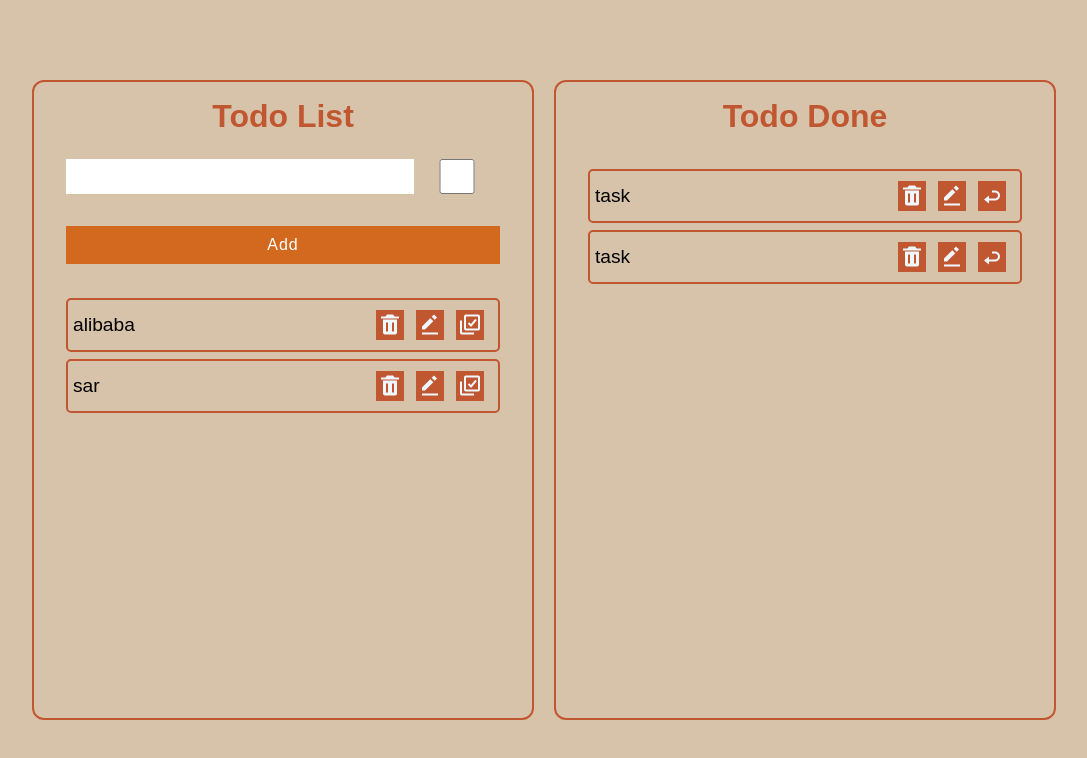
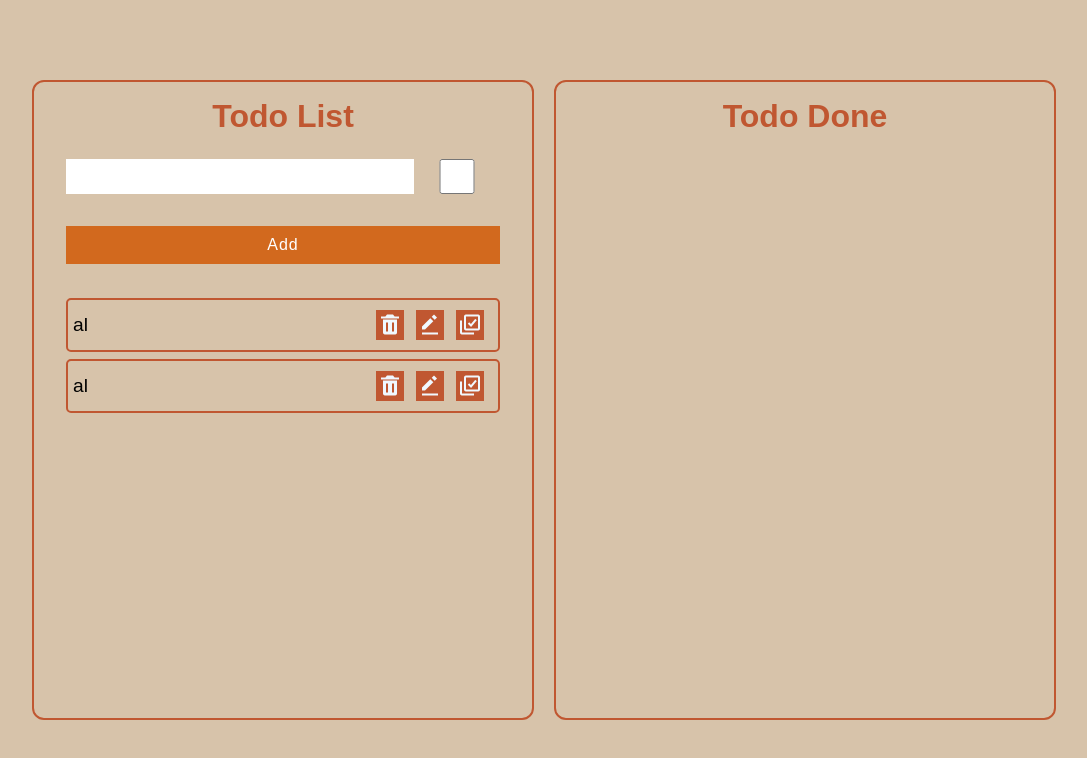
Before and after one commit to madidqn/TodoList-React-Project, a React (Create React App) app: page / in a window 1280 px wide. Shown: the top 758 px of the page, without its empty margins (96-1183 px from the left). Built offline with nearby package versions, Linux system fonts and the light colour scheme; data requests are answered from the project's data file.

Commit message:
list done

```diff
--- a/db.json
+++ b/db.json
@@ -1,14 +1,14 @@
 {
   "todo": [
     {
-      "id": "4adf",
-      "task": "alibaba",
+      "id": "46fa",
+      "task": "al",
       "checked": false
     },
     {
-      "id": "3de3",
-      "task": "sar",
-      "checked": false
+      "id": "eecd",
+      "task": "al",
+      "checked": true
     }
   ],
   "todoDone": []
--- a/src/App.js
+++ b/src/App.js
@@ -2,33 +2,39 @@ import { useState } from "react";
 import "./App.css";
 
 function App() {
-  const url = "http://localhost:5000/todo";
-  const [task, setTask] = useState("");
-  const [check, setCheck] = useState(false);
+  //const url = "http://localhost:5000/todo";
+  const url = "http://localhost:5000/";
+  const [inputValue, setInputValue] = useState("");
+  const [checkBox, setCheckBox] = useState(false);
   const [edit, setEdit] = useState(false);
   const [todos, setTodos] = useState([]);
+  const [todoDone, setTodoDone] = useState([]);
   const [idTask, setIdTask] = useState(0);
-  // const [singleTask, setSingleTask] = useState("");
+  // completed tasks//
   function submit(e) {
     e.preventDefault();
     //post data
-    fetch(url, {
+    try {
+      fetch(`${url}todo`, {
         method: "POST",
         body: JSON.stringify({
-        task: task,
-        checked: check,
+          task: inputValue,
+          checked: checkBox,
         }),
         headers: {
           "Content-type": "aplication/json",
         },
       });
-    setCheck(false);
-    setTask("");
+      setCheckBox(false);
+      setInputValue("");
+    } catch (e) {
+      console.log(e);
+    }
   }
 
   // get data
   async function getData() {
-    const response = await fetch(url);
+    const response = await fetch(`${url}todo`);
     const data = await response.json();
     setTodos(data);
   }
@@ -37,39 +43,88 @@ function App() {
   function deleteTask(id) {
     let confirmation = window.confirm("Are you shure?");
     if (confirmation) {
-      fetch(url + `/${id}`, {
+      fetch(`${url}todo/${id}`, {
         method: "DELETE",
       });
     }
   }
   // get task
   function getTask(id) {
-    // const response = await fetch(url + `/${id}`);
-    // const task = await response.json();
-    // setSingleTask(task);
     setEdit(true);
     const filterData = todos.filter((user) => user.id === id);
-    setTask(filterData[0].task);
-    setCheck(filterData[0].checked);
+    setInputValue(filterData[0].task);
+    setCheckBox(filterData[0].checked);
     setIdTask(filterData[0].id);
-    // console.log(filterData[0].task);
-    //  editTask(id);
   }
   // edit task
   function editTask() {
-    fetch(url + `/${idTask}`, {
+    fetch(`${url}todo/${idTask}`, {
       method: "PATCH",
       body: JSON.stringify({
-        task: task,
-        checked: check,
+        task: inputValue,
+        checked: checkBox,
+      }),
+      headers: {
+        "Content-type": "aplication/json",
+      },
+      // headers: { "Access-Control-Allow-Origin": "*" },
+    });
+    setEdit(false);
+    setCheckBox(false);
+    setInputValue("");
+  }
+  // list done
+  // postTask
+  // "http://localhost:5000/todoDone"
+  function postTask(id) {
+    const filterData = todos.filter((user) => user.id === id);
+    deleteTask(id);
+    try {
+      fetch(`${url}todoDone`, {
+        method: "POST",
+        body: JSON.stringify({
+          task: filterData[0].task,
+          checked: filterData[0].checked,
         }),
         headers: {
           "Content-type": "aplication/json",
         },
       });
-    setEdit(false);
-    setCheck(false);
-    setTask("");
+    } catch (e) {
+      console.log(e);
+    }
+  }
+  async function getDone() {
+    const response = await fetch(`${url}todoDone`);
+    const data = await response.json();
+    setTodoDone(data);
+  }
+  getDone();
+  function deleteTaskDone(id) {
+    let confirmation = window.confirm("Are you shure?");
+    if (confirmation) {
+      fetch(`${url}todoDone/${id}`, {
+        method: "DELETE",
+      });
+    }
+  }
+  function postTaskDone(id) {
+    const filterData = todoDone.filter((user) => user.id === id);
+    deleteTaskDone(id);
+    try {
+      fetch(url, {
+        method: "POST",
+        body: JSON.stringify({
+          task: filterData[0].task,
+          checked: filterData[0].checked,
+        }),
+        headers: {
+          "Content-type": "aplication/json",
+        },
+      });
+    } catch (e) {
+      console.log(e);
+    }
   }
   return (
     <div className="app">
@@ -79,16 +134,16 @@ function App() {
           <div>
             <input
               type="text"
-              value={task}
-              onChange={(e) => setTask(e.target.value)}
+              value={inputValue}
+              onChange={(e) => setInputValue(e.target.value)}
             />
             <input
               type="checkbox"
-              onChange={(e) => setCheck(e.target.checked)}
-              checked={check}
+              onChange={(e) => setCheckBox(e.target.checked)}
+              checked={checkBox}
             />
           </div>
-          <button>Add</button>
+          <button className={!edit ? "" : "noneActive"}>Add</button>
           <button
             type="button"
             className={edit ? "" : "noneActive"}
@@ -98,20 +153,23 @@ function App() {
           </button>
         </form>
         <ul>
-          {todos.map((user) => (
-            <div key={user.id}>
-              <li>{user.task}</li>
+          {todos.map((todo) => (
+            <div key={todo.id}>
+              <li>{todo.task}</li>
               <div>
-                {user.checked}
+                {todo.checked}
                 <i
                   className="bx bxs-trash"
-                  onClick={() => deleteTask(user.id)}
+                  onClick={() => deleteTask(todo.id)}
                 ></i>
                 <i
                   className="bx bxs-edit-alt"
-                  onClick={() => getTask(user.id)}
+                  onClick={() => getTask(todo.id)}
                 ></i>
-                <i className="bx bx-select-multiple"></i>
+                <i
+                  className="bx bx-select-multiple"
+                  onClick={() => postTask(todo.id)}
+                ></i>
               </div>
             </div>
           ))}
@@ -120,22 +178,21 @@ function App() {
       <div>
         <h2>Todo Done</h2>
         <ul>
+          {todoDone.map((todo) => (
+            <div key={todo.id}>
+              <li>{todo.task}</li>
               <div>
-            <li>task</li>
-            <div>
-              <i className="bx bxs-trash"></i>
-              <i className="bx bxs-edit-alt"></i>
-              <i className="bx bx-redo bx-rotate-180"></i>
+                <i
+                  className="bx bxs-trash"
+                  onClick={() => deleteTaskDone(todo.id)}
+                ></i>
+                <i
+                  className="bx bx-redo bx-rotate-180"
+                  onClick={() => postTaskDone(todo.id)}
+                ></i>
               </div>
             </div>
-          <div>
-            <li>task</li>
-            <div>
-              <i className="bx bxs-trash"></i>
-              <i className="bx bxs-edit-alt"></i>
-              <i className="bx bx-redo bx-rotate-180"></i>
-            </div>
-          </div>
+          ))}
         </ul>
       </div>
     </div>
```
Lines whose indentation alone changed are shown as unchanged.
